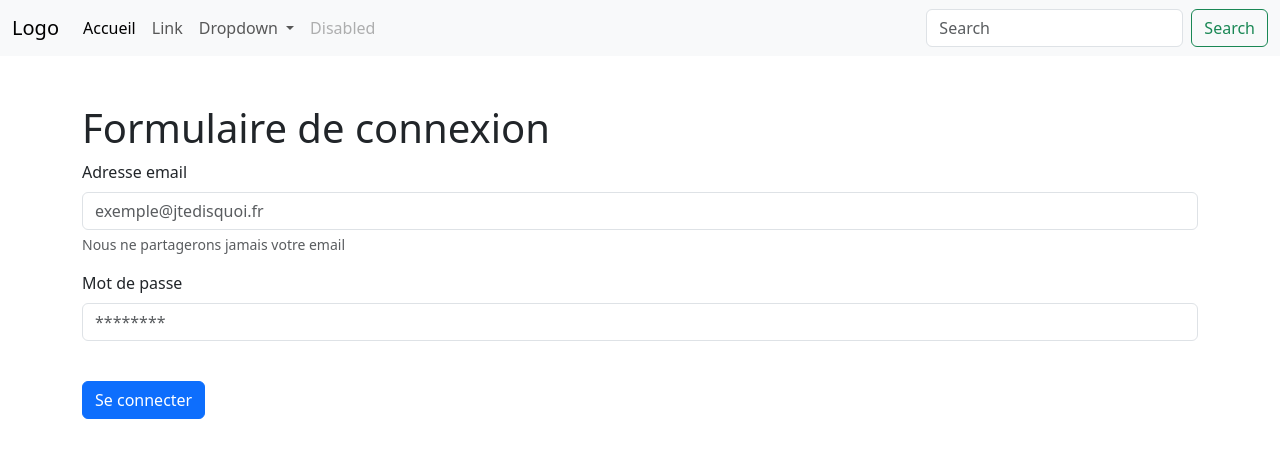
After one commit to Gerry-dns/jteDisQuoiSymfony, a Symfony app: template templates/pages/security/login.html.twig in a window 1280 px wide. The commit adds this page. Shown: the top 458 px of the page. Run offline with Twig, Linux system fonts and the light colour scheme; the template is opened without the code that fills it, so the values that code supplies are empty; some libraries are stand-ins or nearby versions.

Commit message:
:closed_lock_with_key: login form connexion

```diff
--- a/src/Controller/HomeController.php
+++ b/src/Controller/HomeController.php
@@ -8,7 +8,7 @@ use Symfony\Component\Routing\Annotation\Route;
 
 class HomeController extends AbstractController
 {
-    #[Route('/home', name: 'app_home', methods:['GET'])]
+    #[Route('/', name: 'home.index', methods:['GET'])]
     public function index(): Response
     {
         return $this->render('pages/home/index.html.twig', [
--- a/src/DataFixtures/AppFixtures.php
+++ b/src/DataFixtures/AppFixtures.php
@@ -34,8 +34,8 @@ class AppFixtures extends Fixture
             $lieu->setEmailLieu($this->faker->email());
             $lieu->setUrlLieu($this->faker->domainName());
 
+            $manager->persist($lieu);
         }
-        $manager->persist($lieu);
 
 
         for ($i=0; $i < 20; $i++) {
@@ -43,8 +43,8 @@ class AppFixtures extends Fixture
             $adresse->setNumRue($this->faker->numberBetween(0, 400));
             $adresse->setNomRue($this->faker->word());
 
+            $manager->persist($adresse);
         }
-        $manager->persist($adresse);
 
         // creating 10 users
         for ($i=0; $i < 10; $i++) {
--- /dev/null
+++ b/templates/pages/security/login.html.twig
@@ -0,0 +1,23 @@
+{% extends 'base.html.twig' %}
+
+{% block title %}Jte dis quoi - Connexion{% endblock %}
+
+{% block body %}
+    <div class="container">
+        <h1 class="mt-5">Formulaire de connexion</h1>
+
+        <form action="{{ path('security.login') }}"  method="post">
+            <div class="mb-3">
+              <label for="username" class="form-label">Adresse email</label>
+              <input type="email" class="form-control" id="username" name="_username" placeholder="exemple@jtedisquoi.fr">
+              <div id="emailHelp" class="form-text">Nous ne partagerons jamais votre email</div>
+            </div>
+            <div class="mb-3">
+              <label for="password" class="form-label">Mot de passe</label>
+              <input type="password" class="form-control" id="password" name="_password" placeholder="********">
+            </div>
+            <button type="submit" class="btn btn-primary mt-4">Se connecter</button>
+        </form>
+    </div>
+
+{% endblock %}
```
Also changed, not shown: src/Controller/SecurityController.php (added, +24 -0 lines), 1 other file.
